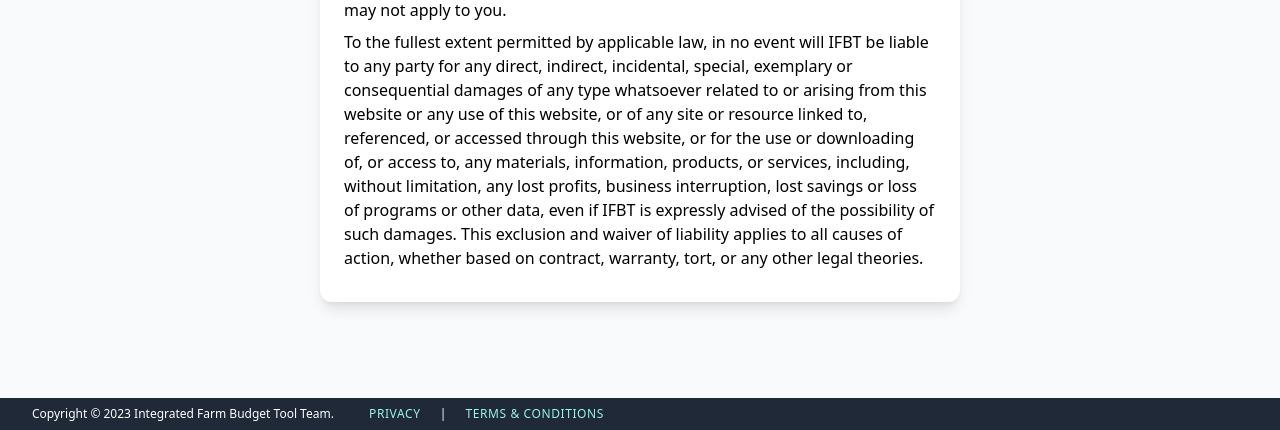
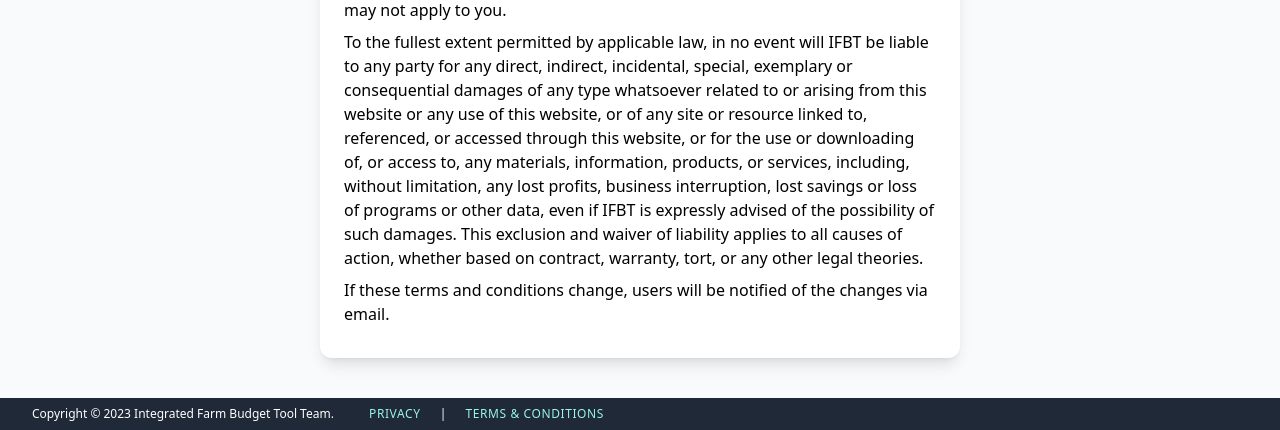
Before and after one commit to ddrake/Integrated_Farm_Budget_Tool, a Django app: template main/templates/main/terms.html in a window 1280 px wide. Shown: the part 986-1416 px from the top of the page. Run offline with Django 4.2, Linux system fonts and the light colour scheme; the template is opened without the code that fills it, so the values that code supplies are empty; some libraries are stand-ins or nearby versions.

Commit message:
Add mention of notification if terms change

```diff
--- a/main/templates/main/terms.html
+++ b/main/templates/main/terms.html
@@ -63,6 +63,10 @@
       of liability applies to all causes of action, whether based on contract, warranty,
       tort, or any other legal theories.
     </p>
+    <p class="text-base my-2">
+      If these terms and conditions change, users will be notified of the changes via
+      email.
+    </p>
   </div>
 </div>
 {% endblock %}
```
